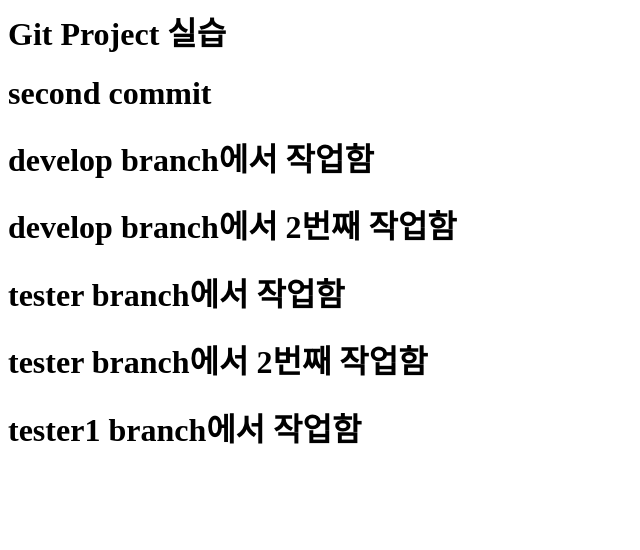
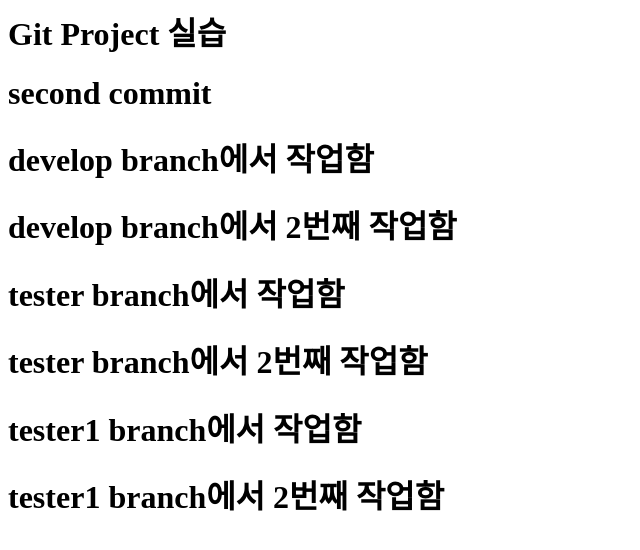
Before and after one commit to jiyonk/git_Project_-SS6, a plain HTML site: page index.html in a window 1280 px wide. Shown: the whole page, without its empty margins (0-640 px from the left). Drawn offline with Linux system fonts and the light colour scheme.

Commit message:
tester1 추가작업

```diff
--- a/index.html
+++ b/index.html
@@ -12,5 +12,7 @@
         <h1>tester branch에서 2번째 작업함</h1>
 
         <h1>tester1 branch에서 작업함</h1>
+        <h1>tester1 branch에서 2번째 작업함</h1>
+    </body>
     </body>
 </html>
```
